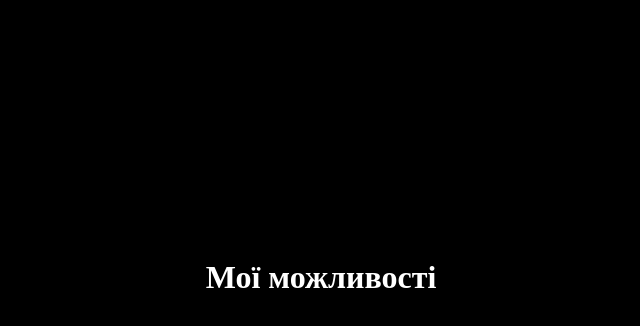
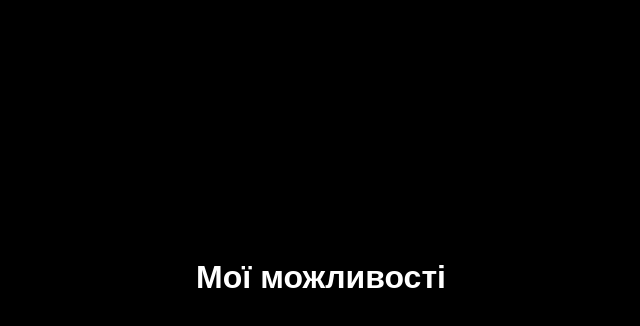
Before and after one commit to romanshutsman/romanshutsman.github.io, a plain HTML site: page index.html in a window 1280 px wide. Shown: the part 18-344 px from the top of the page, without its empty margins (319-959 px from the left). Drawn offline with Linux system fonts and the light colour scheme.

Commit message:
Update style.css

```diff
--- a/css/style.css
+++ b/css/style.css
@@ -1,10 +1,11 @@
 body{
 	background-color: #000;
 	margin: 0;
+	font-family: sans-serif;
 
 }
 h1{
 	text-align: center;
 	padding-top: 20%;
-	color: white;
+	color: #fff;
 }
```
